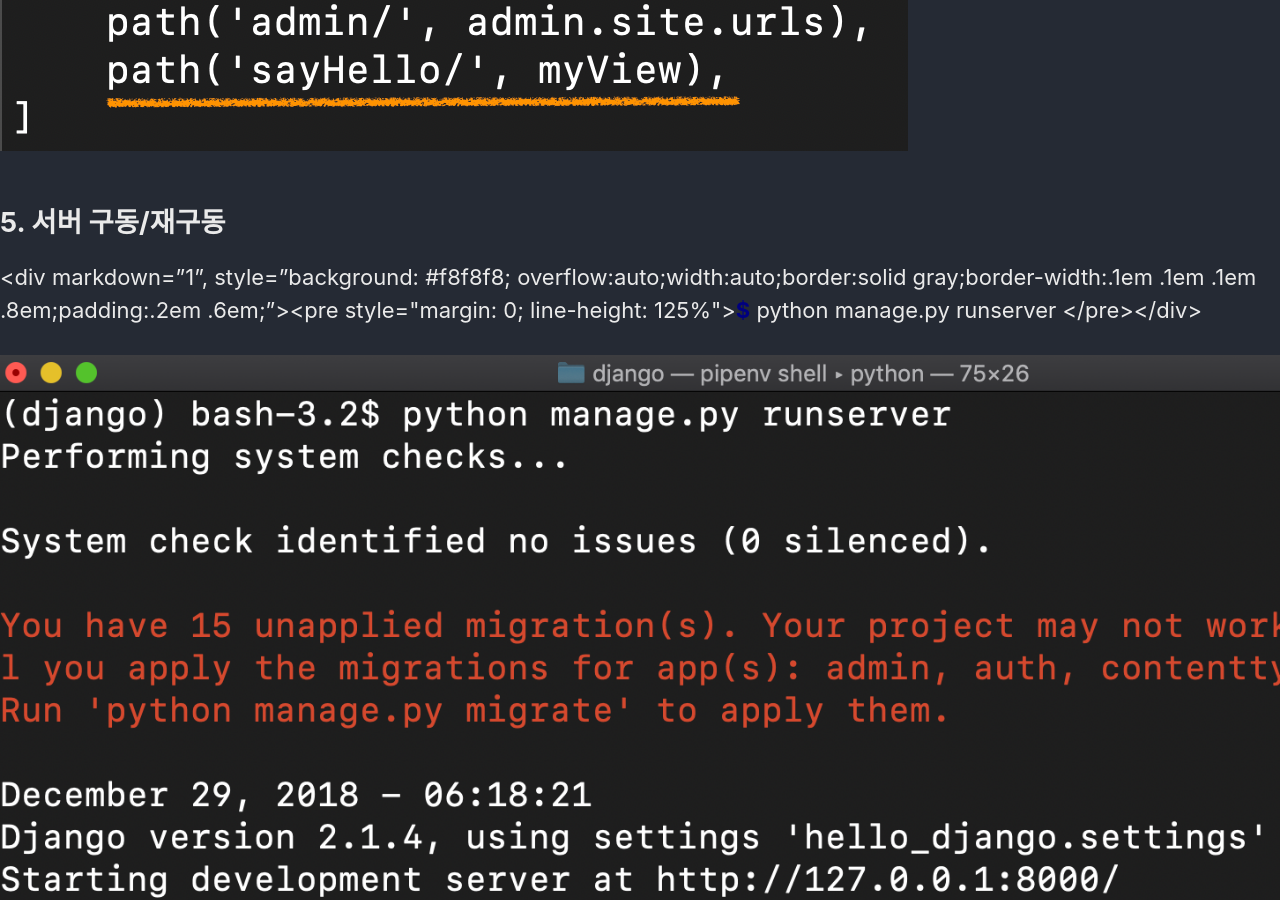
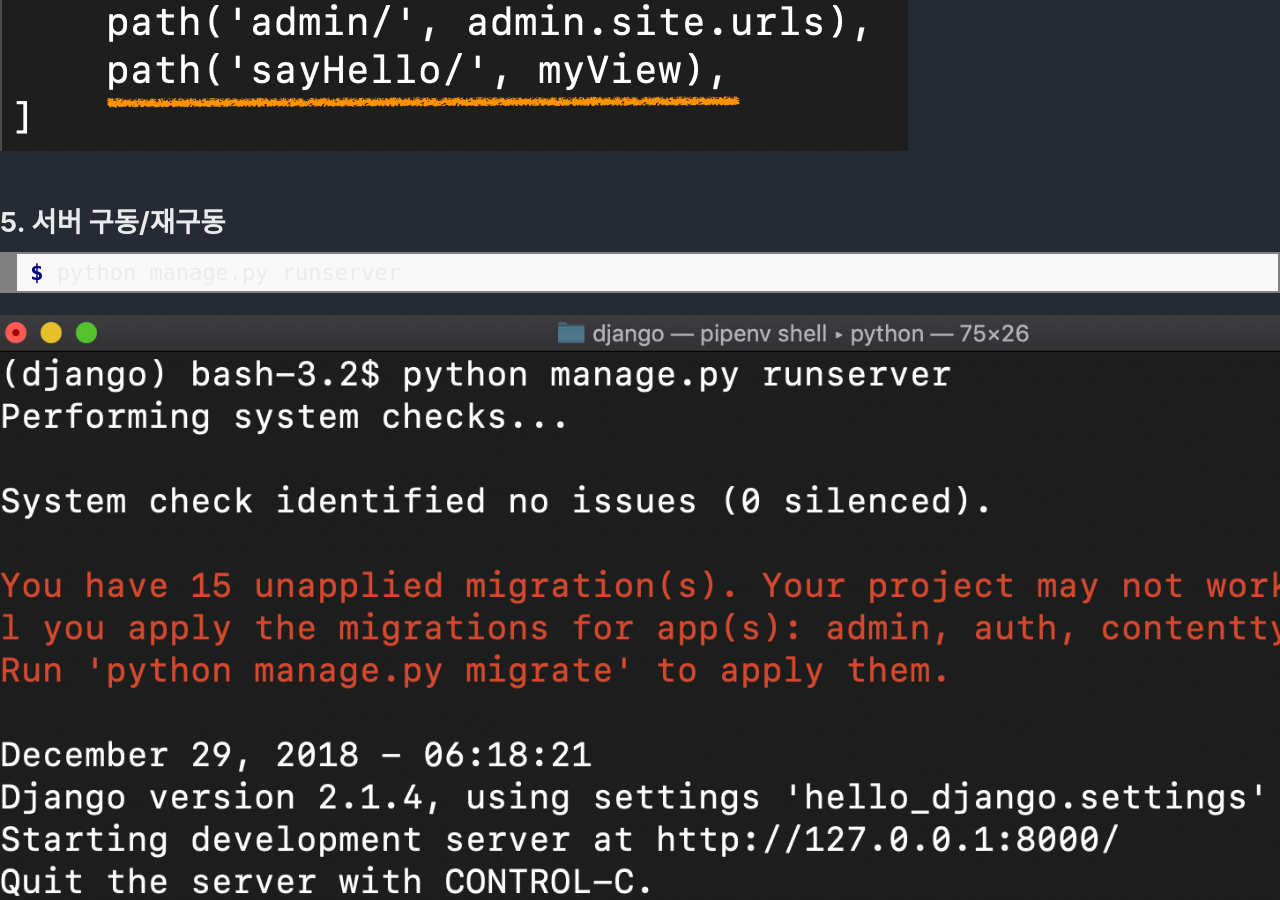
Before and after one commit to dorbae/dorbae.github.io, a Jekyll site: the page built from _posts/2019-01-06-python-django-startup-tutorial-002.md, in a window 1280 px wide and 900 px high, scrolled down 7383 px. Built offline with Jekyll 4.4.1, drawn with Linux system fonts in a browser that asks for light colours; cached includes are drawn as plain includes; nearby versions of some CDN libraries; comment, search, counter and statistics services are not loaded.

Commit message:
Update 2019-01-06-python-django-startup-tutorial-002.md

```diff
--- a/_posts/2019-01-06-python-django-startup-tutorial-002.md
+++ b/_posts/2019-01-06-python-django-startup-tutorial-002.md
@@ -81,7 +81,7 @@
 
 ## 5. 서버 구동/재구동
 
-<div markdown="1", style="background: #f8f8f8; overflow:auto;width:auto;border:solid gray;border-width:.1em .1em .1em .8em;padding:.2em .6em;"><pre style="margin: 0; line-height: 125%"><span style="color: #000080; font-weight: bold">$</span> python manage.py runserver
+<div markdown="1" style="background: #f8f8f8; overflow:auto;width:auto;border:solid gray;border-width:.1em .1em .1em .8em;padding:.2em .6em;"><pre style="margin: 0; line-height: 125%"><span style="color: #000080; font-weight: bold">$</span> python manage.py runserver
 </pre></div>
 
 ![Tutorial010](/assets/images/posts/2019/01/2019-01-06-python-django-startup-tutorial-002-010.png)
```
